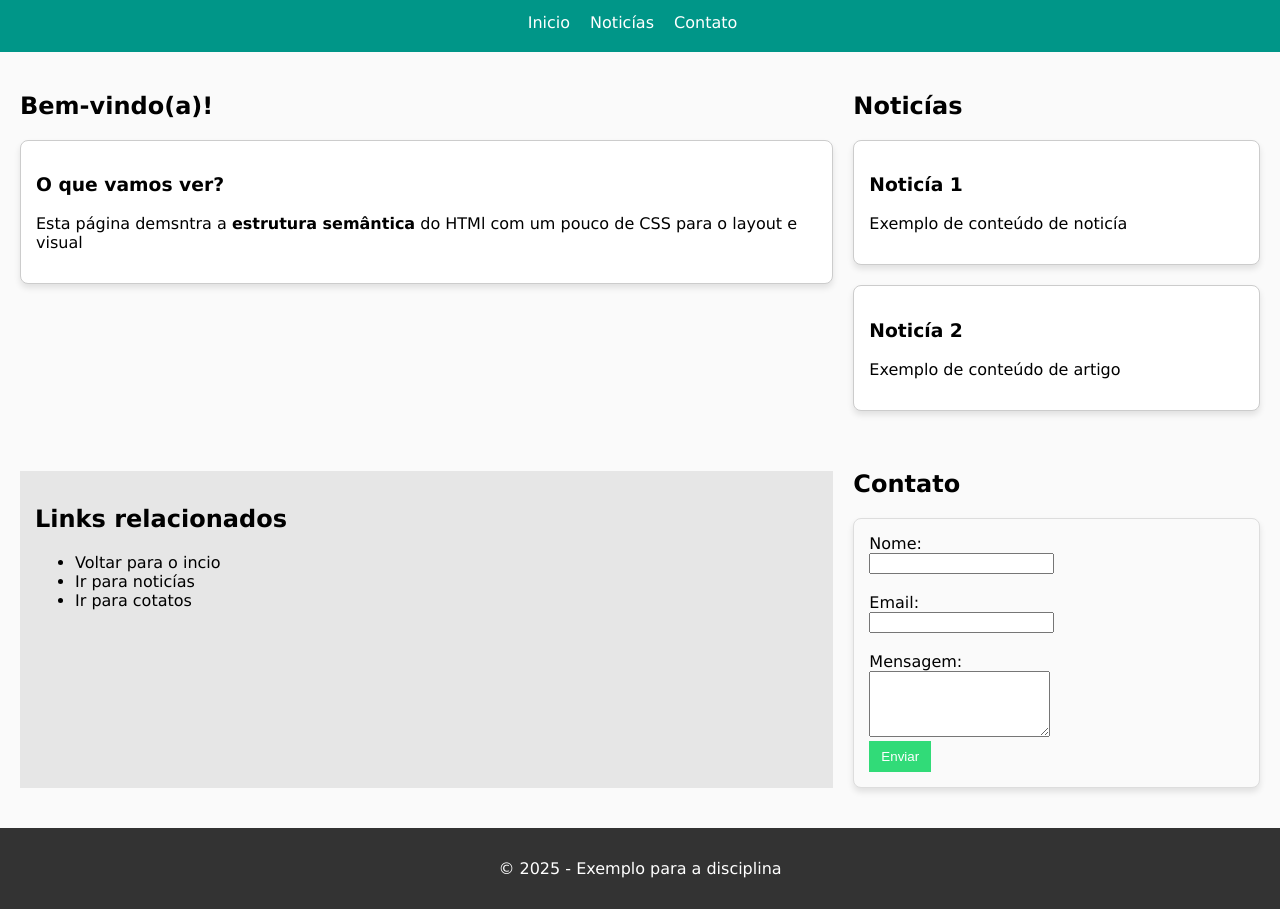
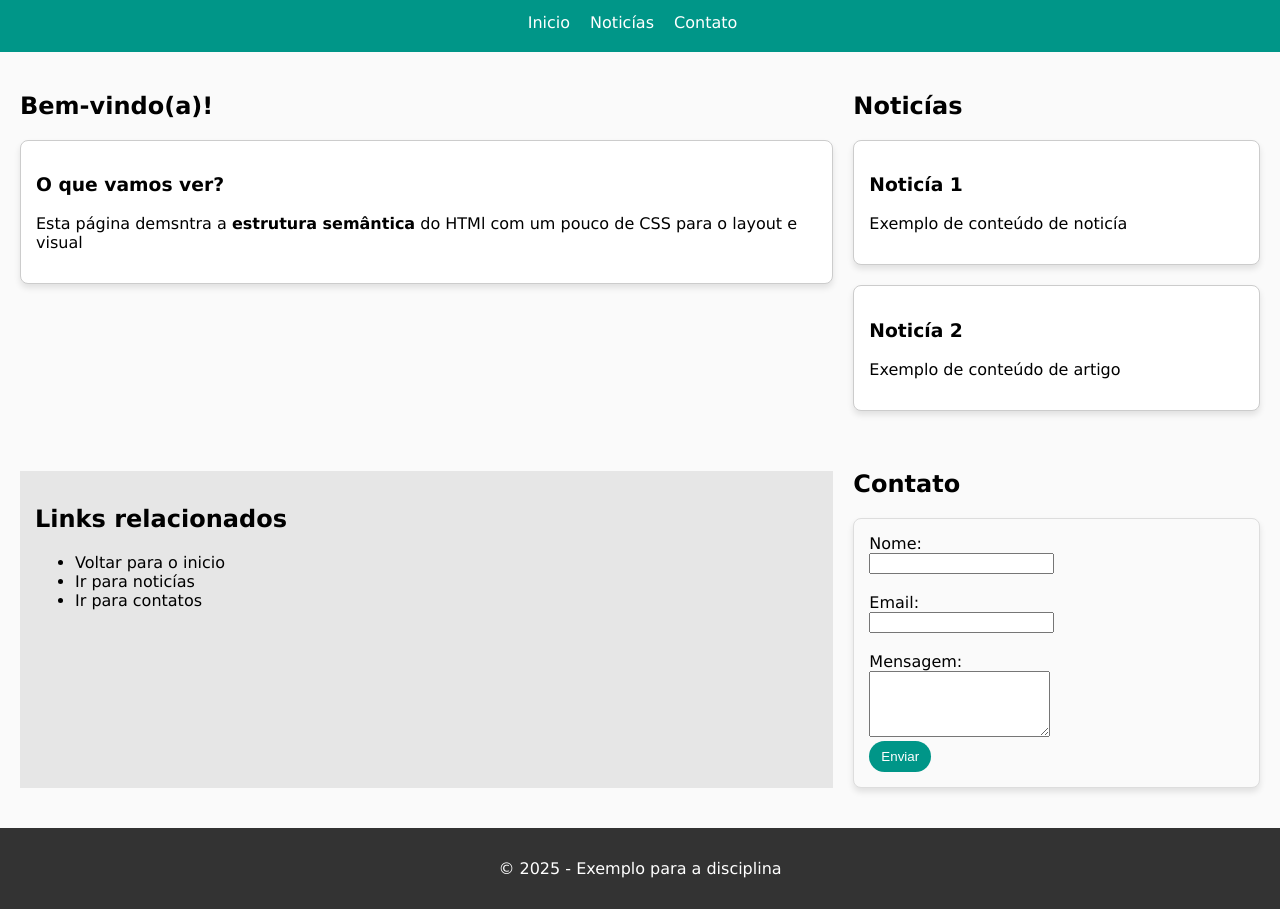
Before and after one commit to LeonardoBalk/atividade2-cds, a plain HTML site: page index.html in a window 1280 px wide. Shown: the part 123-1032 px from the top of the page. Drawn offline with Linux system fonts and the light colour scheme.

Commit message:
add: ajuste de estilização

```diff
--- a/index.html
+++ b/index.html
@@ -29,7 +29,7 @@
         <nav>
             <ul>
                 <!-- cada li é um item do nosso menu -->
-                <li> <a href="#incio">Inicio</a></li>
+                <li> <a href="#inicio">Inicio</a></li>
                 <li> <a href="#noticia">Noticías</a></li>
                 <li> <a href="#contato">Contato</a></li>
             </ul>
@@ -37,7 +37,7 @@
     </header>
 
     <!--TAG MAIN SIGNIFICA QUE ESSE É  CONTEUDO PRINCIPAL -->
-    <main id="incio">
+    <main id="inicio">
         <!-- secao de boas vindas -->
         <section>
             <h2> Bem-vindo(a)!</h2>
@@ -67,9 +67,9 @@
         <aside>
             <h2>Links relacionados </h2>
             <ul>
-                <li><a href="#incio"></a> Voltar para o incio </li>
-                <li><a href="#incio"></a> Ir para noticías </li>
-                <li><a href="#incio"></a> Ir para cotatos </li>
+                <li><a href="#inicio">Voltar para o inicio</a> </li>
+                <li><a href="#noticia">Ir para noticías</a> </li>
+                <li><a href="#contato">Ir para contatos</a> </li>
             </ul>
         </aside>
 
--- a/styles.css
+++ b/styles.css
@@ -40,17 +40,30 @@ aside {
     padding: 15px;
     margin-top: 20px;/* adiciona uma margem no topo*/
 }
+aside a {
+   color: #000000;
+   text-decoration: none;
+}
+
 form {
     background-color: #fafafa;
     padding: 15px;
     border: 1px solid #ddd;
 }
 button {
-    background-color: #31db78; /* botão verde claro */
+    background-color: #009688; /* botão verde claro */
     color: white;
     border: none;
     padding: 8px 12px;
     cursor: pointer;
+    border-radius: 16px; /* cantos arredondados */
+
+}
+button:hover{
+    background-color: #02655b; /* botão verde claro */
+    color: white;
+    cursor: pointer;
+
 }
 footer {
     background-color: #333;
```
